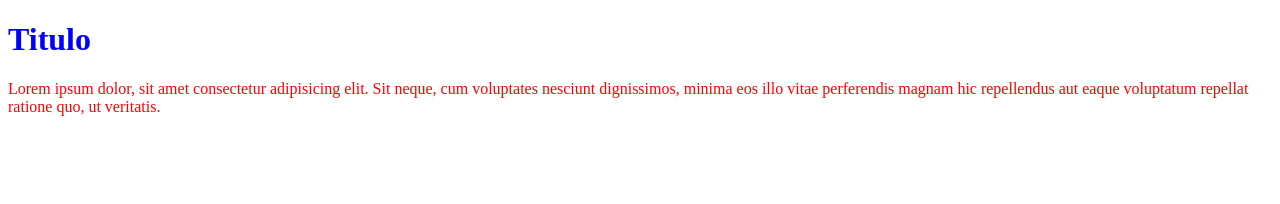
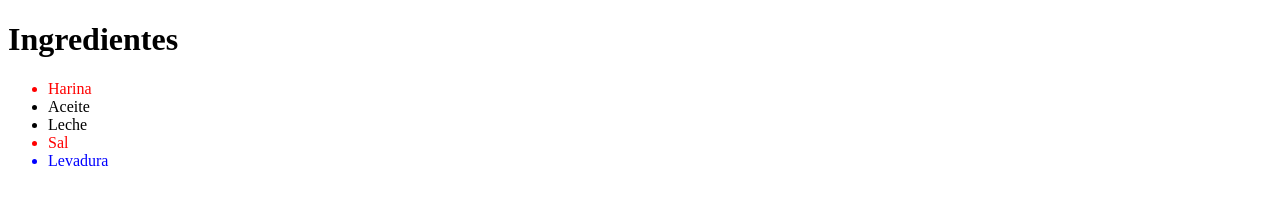
Before and after one commit to ggosdinski/curso-html-css, a plain HTML site: page css/index.html in a window 1280 px wide. Drawn offline with Linux system fonts and the light colour scheme.

Commit message:
Primer css

```diff
--- a/css/index.html
+++ b/css/index.html
@@ -7,7 +7,13 @@
     <link rel="stylesheet" href="styles.css">
 </head>
 <body>
-    <h1>Titulo</h1>
-    <p>Lorem ipsum dolor, sit amet consectetur adipisicing elit. Sit neque, cum voluptates nesciunt dignissimos, minima eos illo vitae perferendis magnam hic repellendus aut eaque voluptatum repellat ratione quo, ut veritatis.</p>
+    <h1>Ingredientes</h1>
+   <ul>
+    <li class="faltante">Harina</li>
+    <li>Aceite</li>
+    <li>Leche</li>
+    <li class="faltante">Sal</li>
+    <li id="ingrediente-secreto">Levadura</li>
+   </ul>
 </body>
 </html>
--- a/css/styles.css
+++ b/css/styles.css
@@ -1,7 +1,7 @@
-h1{
+.faltante{
+    color: red;
+}
+
+#ingrediente-secreto{
     color: blue;
 }
-
-p{
-    color: red;
-}
```
